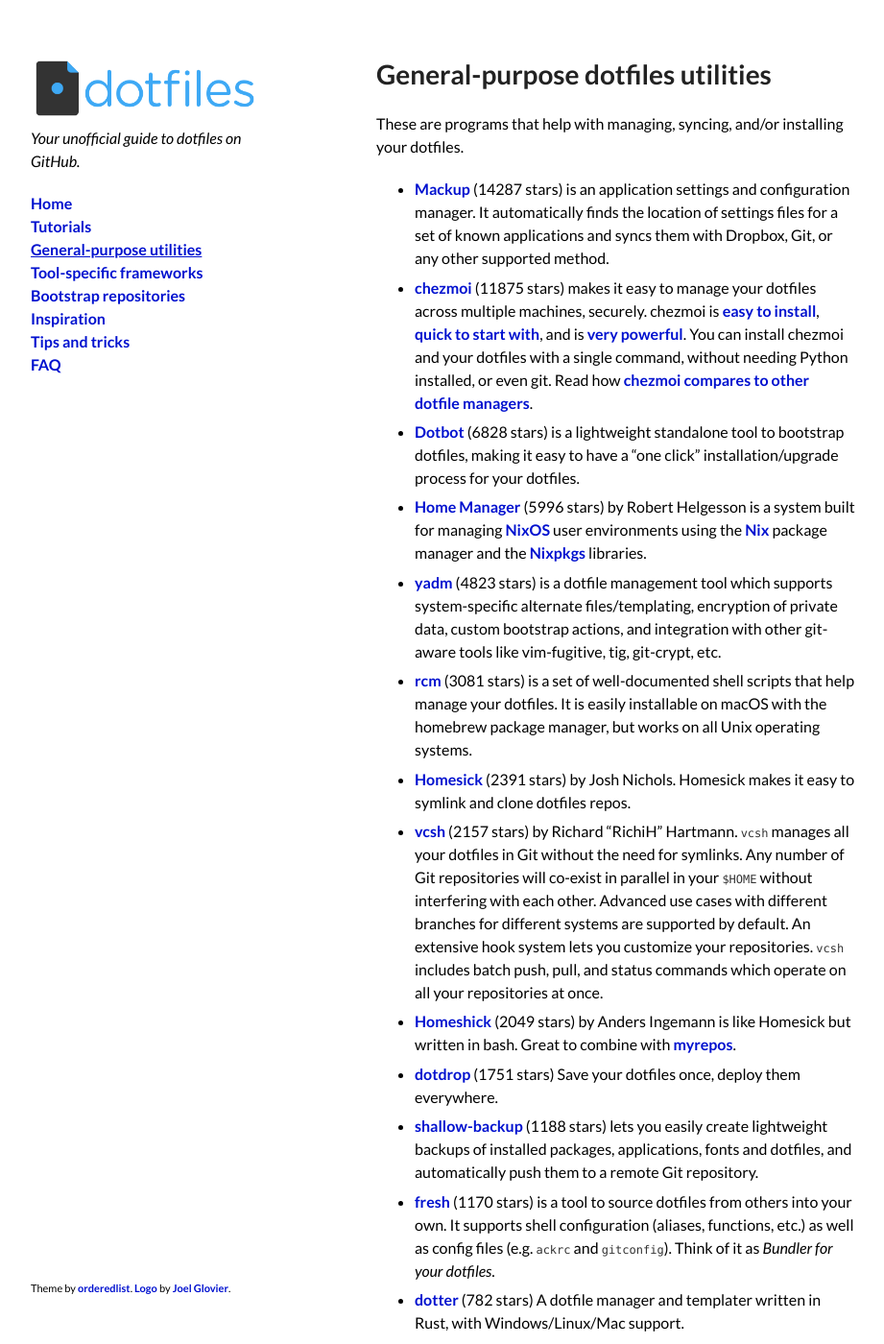
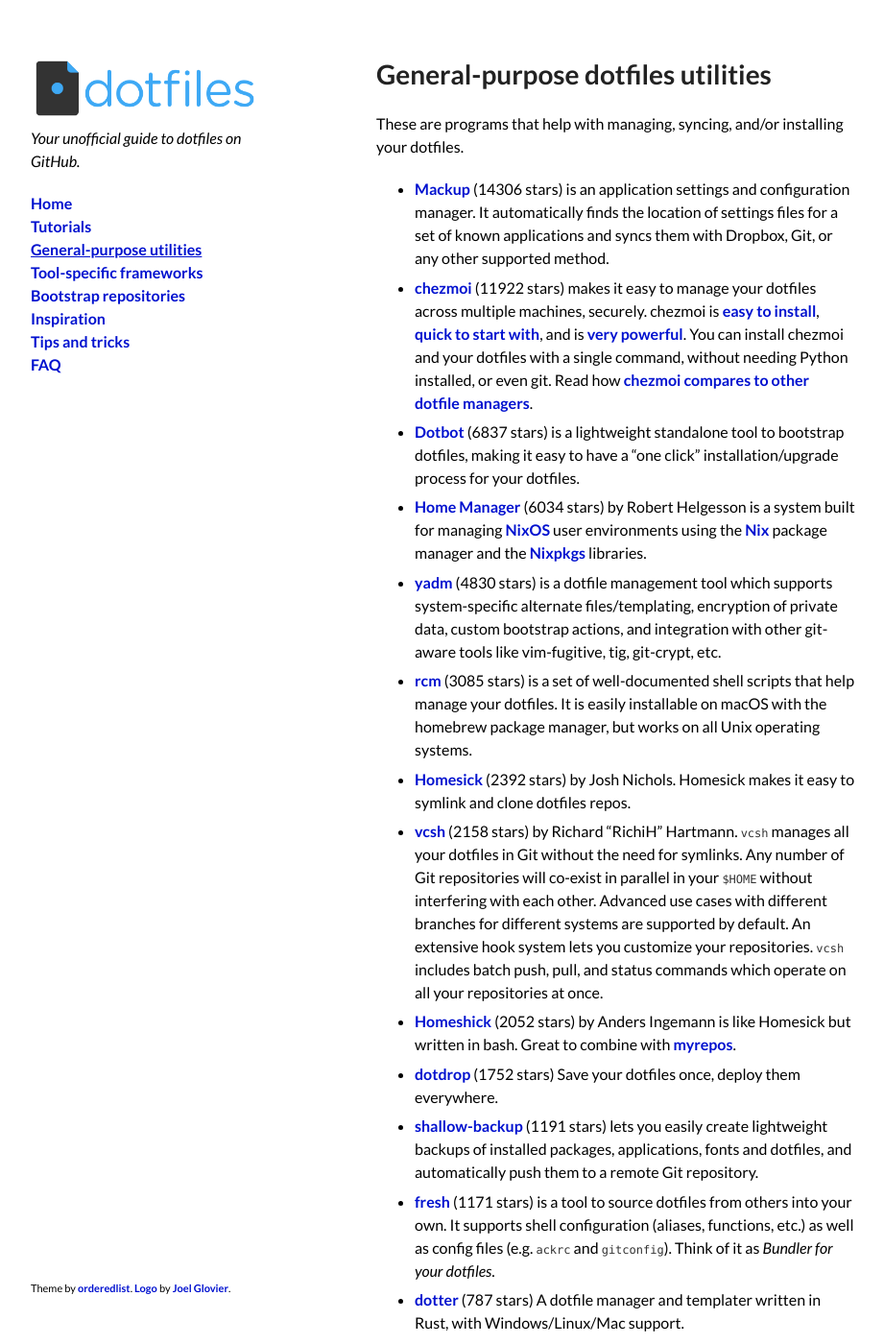
Before and after one commit to dotfiles/dotfiles.github.com, a Jekyll site: the page built from utilities.md, in a window 1280 px wide and 1400 px high. Shown: the whole window at 96% size, without its empty margins (178-1099 px from the left). Built offline with Jekyll 4.4.1, drawn with Linux system fonts in a browser that asks for light colours; comment, search, counter and statistics services are not loaded; some of the changed text lies outside the part shown.

Commit message:
Update star counts

```diff
--- a/_data/utilities.yml
+++ b/_data/utilities.yml
@@ -9,14 +9,14 @@
   notes: is a minimalist dotfile management framework, written 100% in bash.
   stars: 99
   url: https://github.com/bashdot/bashdot
-- forks: 464
+- forks: 465
   name: chezmoi
   notes: makes it easy to manage your dotfiles across multiple machines, securely.
     chezmoi is [easy to install](https://chezmoi.io/install/), [quick to start with](https://chezmoi.io/quick-start/),
     and is [very powerful](https://www.chezmoi.io/user-guide/setup/). You can install
     chezmoi and your dotfiles with a single command, without needing Python installed,
     or even git. Read how [chezmoi compares to other dotfile managers](https://www.chezmoi.io/comparison-table/).
-  stars: 11875
+  stars: 11922
   url: https://github.com/twpayne/chezmoi
   website: https://chezmoi.io
 - forks: 3
@@ -48,12 +48,12 @@
   name: Dotbot
   notes: is a lightweight standalone tool to bootstrap dotfiles, making it easy to
     have a "one click" installation/upgrade process for your dotfiles.
-  stars: 6828
+  stars: 6837
   url: https://github.com/anishathalye/dotbot
 - forks: 104
   name: dotdrop
   notes: Save your dotfiles once, deploy them everywhere.
-  stars: 1751
+  stars: 1752
   url: https://github.com/deadc0de6/dotdrop
 - forks: 31
   name: dotfiler
@@ -120,7 +120,7 @@
   notes: is a tool to source dotfiles from others into your own. It supports shell
     configuration (aliases, functions, etc.) as well as config files (e.g. `ackrc`
     and `gitconfig`). Think of it as _Bundler for your dotfiles_.
-  stars: 1170
+  stars: 1171
   url: https://github.com/freshshell/fresh
 - forks: 37
   name: Ghar
@@ -140,12 +140,12 @@
     you. Homely also has a clever Automatic Cleanup feature and good tutorials.
   stars: 45
   url: https://github.com/phodge/homely
-- forks: 1619
+- forks: 1631
   name: Home Manager
   notes: by Robert Helgesson is a system built for managing [NixOS](https://nixos.org)
     user environments using the [Nix](https://nixos.org/nix/) package manager and
     the [Nixpkgs](https://nixos.org/nixpkgs/) libraries.
-  stars: 5996
+  stars: 6034
   url: https://github.com/nix-community/home-manager
 - forks: 23
   name: Homemaker
@@ -158,12 +158,12 @@
   name: Homeshick
   notes: by Anders Ingemann is like Homesick but written in bash. Great to combine
     with [myrepos](https://web.archive.org/web/20200904205236/https://waiting-for-dev.github.io/blog/2014/05/04/distributable-and-organized-dotfiles-with-homeshick-and-mr/).
-  stars: 2049
+  stars: 2052
   url: https://github.com/andsens/homeshick
 - forks: 125
   name: Homesick
   notes: by Josh Nichols. Homesick makes it easy to symlink and clone dotfiles repos.
-  stars: 2391
+  stars: 2392
   url: https://github.com/technicalpickles/homesick
 - name: myrepos
   notes: is a tool to manage all your version control repositories at once.
@@ -182,18 +182,18 @@
   notes: is a set of well-documented shell scripts that help manage your dotfiles.
     It is easily installable on macOS with the homebrew package manager, but works
     on all Unix operating systems.
-  stars: 3081
+  stars: 3085
   url: https://github.com/thoughtbot/rcm
-- forks: 246
+- forks: 245
   name: shallow-backup
   notes: lets you easily create lightweight backups of installed packages, applications,
     fonts and dotfiles, and automatically push them to a remote Git repository.
-  stars: 1188
+  stars: 1191
   url: https://github.com/alichtman/shallow-backup
 - forks: 13
   name: stowsh
   notes: is a clone of GNU Stow written in bash with minimal dependencies.
-  stars: 94
+  stars: 95
   url: https://github.com/mikepqr/stowsh
 - name: summon
   notes: is a Bash tool that shares basically the same concept as Stow but with some
@@ -208,14 +208,14 @@
     branches for different systems are supported by default. An extensive hook system
     lets you customize your repositories. `vcsh` includes batch push, pull, and status
     commands which operate on all your repositories at once.
-  stars: 2157
+  stars: 2158
   url: https://github.com/RichiH/vcsh
 - forks: 176
   name: yadm
   notes: is a dotfile management tool which supports system-specific alternate files/templating,
     encryption of private data, custom bootstrap actions, and integration with other
     git-aware tools like vim-fugitive, tig, git-crypt, etc.
-  stars: 4823
+  stars: 4830
   url: https://github.com/TheLocehiliosan/yadm
   website: https://yadm.io/
 - forks: 9
@@ -235,13 +235,13 @@
 - forks: 42
   name: dotter
   notes: A dotfile manager and templater written in Rust, with Windows/Linux/Mac support.
-  stars: 782
+  stars: 787
   url: https://github.com/SuperCuber/dotter
 - forks: 61
   name: dotfiles
   notes: Dotfile management made easy. Written in Python (available on PyPI) by Jon
     Bernard.
-  stars: 572
+  stars: 573
   url: https://github.com/jbernard/dotfiles
 - forks: 44
   name: comtrya
@@ -267,10 +267,10 @@
     the job (rsync, git, Dropbox, Tresorit, ...)
   stars: 7
   url: https://github.com/loicrouchon/symly
-- forks: 923
+- forks: 922
   name: Mackup
   notes: is an application settings and configuration manager. It automatically finds
     the location of settings files for a set of known applications and syncs them
     with Dropbox, Git, or any other supported method.
-  stars: 14287
+  stars: 14306
   url: https://github.com/lra/mackup
```
Also changed, not shown: _data/bootstrap.yml (+7 -7 lines), _data/frameworks.yml (+49 -49 lines), _data/inspiration.yml (+32 -32 lines).
